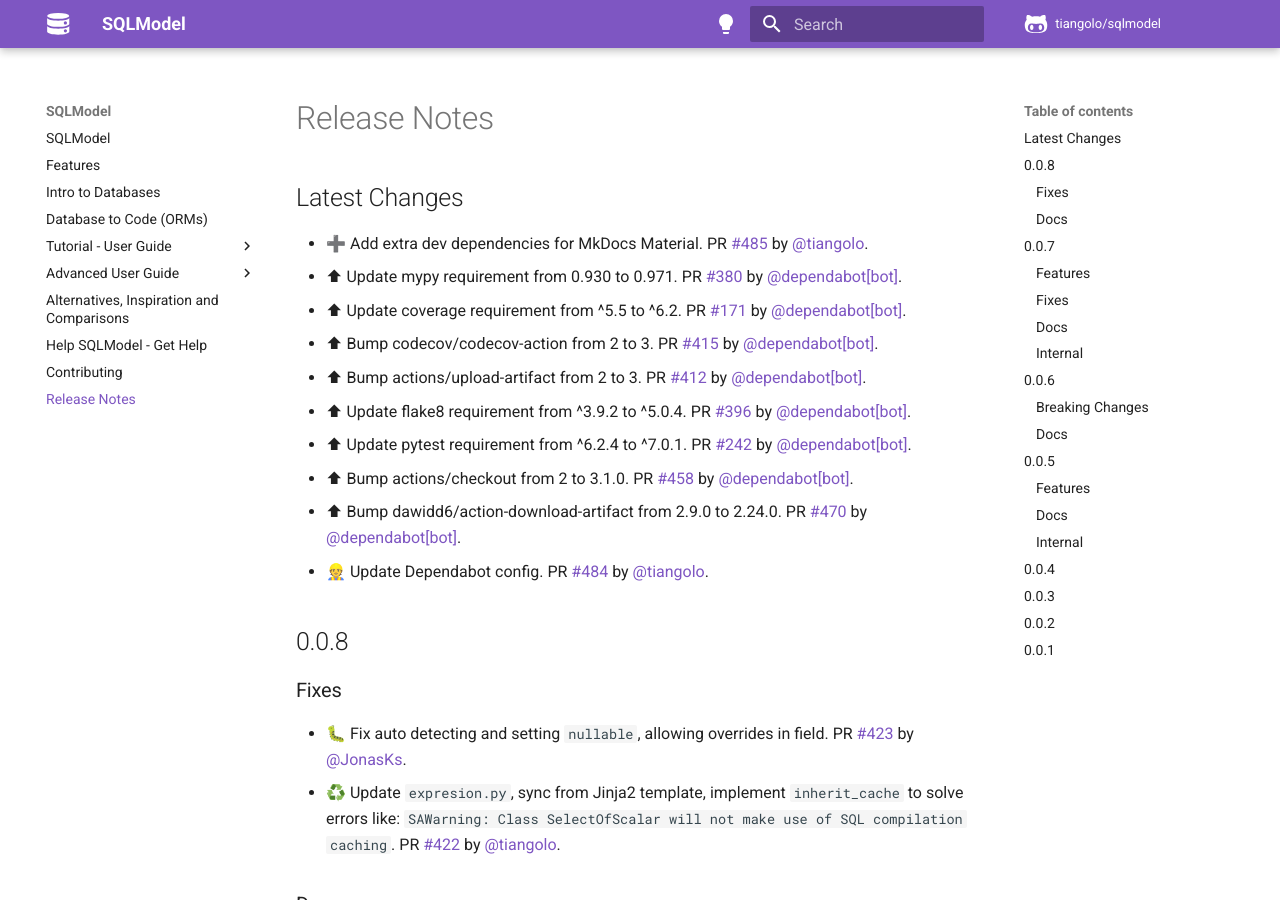
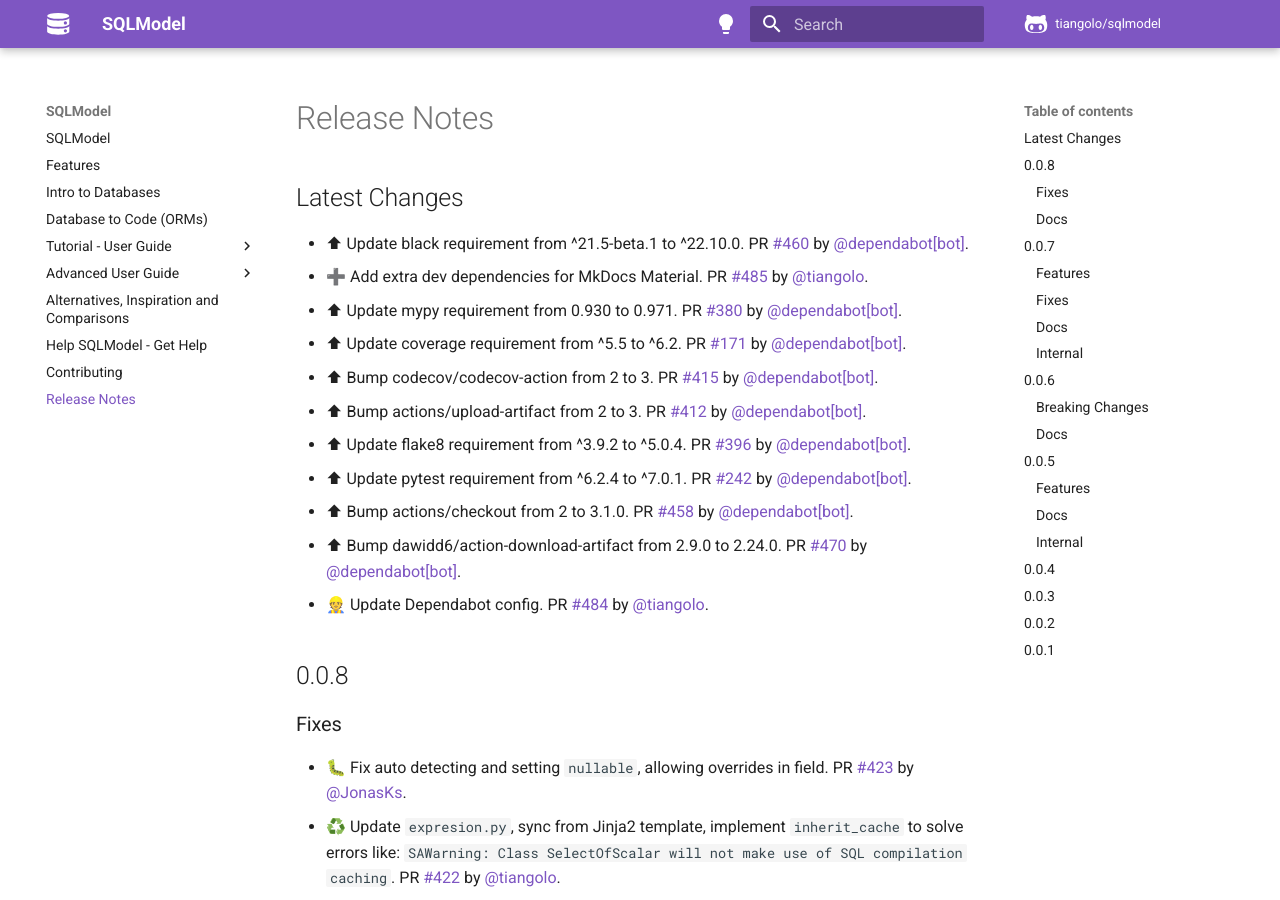
Before and after one commit to sztrakabalint/fastapi-sqlmodel, an MkDocs documentation site: the page built from docs/release-notes.md, in a window 1280 px wide and 900 px high. Built offline with MkDocs 1.6.1 and Material for MkDocs 9.7.7, drawn with Linux system fonts in a browser that asks for light colours; comment, search, counter and statistics services are not loaded.

Commit message:
📝 Update release notes

```diff
--- a/docs/release-notes.md
+++ b/docs/release-notes.md
@@ -2,6 +2,7 @@
 
 ## Latest Changes
 
+* ⬆ Update black requirement from ^21.5-beta.1 to ^22.10.0. PR [#460](https://github.com/tiangolo/sqlmodel/pull/460) by [@dependabot[bot]](https://github.com/apps/dependabot).
 * ➕ Add extra dev dependencies for MkDocs Material. PR [#485](https://github.com/tiangolo/sqlmodel/pull/485) by [@tiangolo](https://github.com/tiangolo).
 * ⬆ Update mypy requirement from 0.930 to 0.971. PR [#380](https://github.com/tiangolo/sqlmodel/pull/380) by [@dependabot[bot]](https://github.com/apps/dependabot).
 * ⬆ Update coverage requirement from ^5.5 to ^6.2. PR [#171](https://github.com/tiangolo/sqlmodel/pull/171) by [@dependabot[bot]](https://github.com/apps/dependabot).
```
